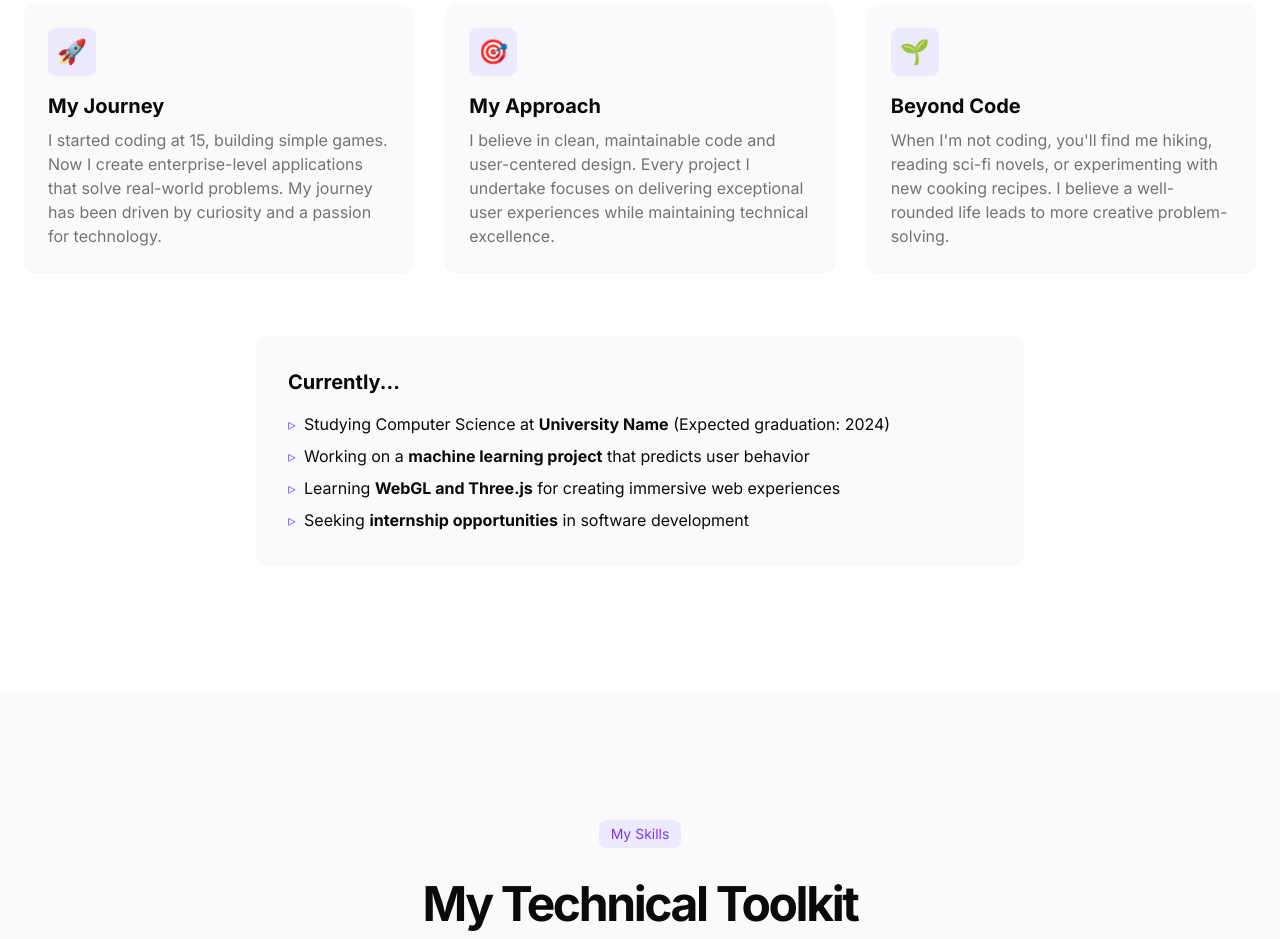
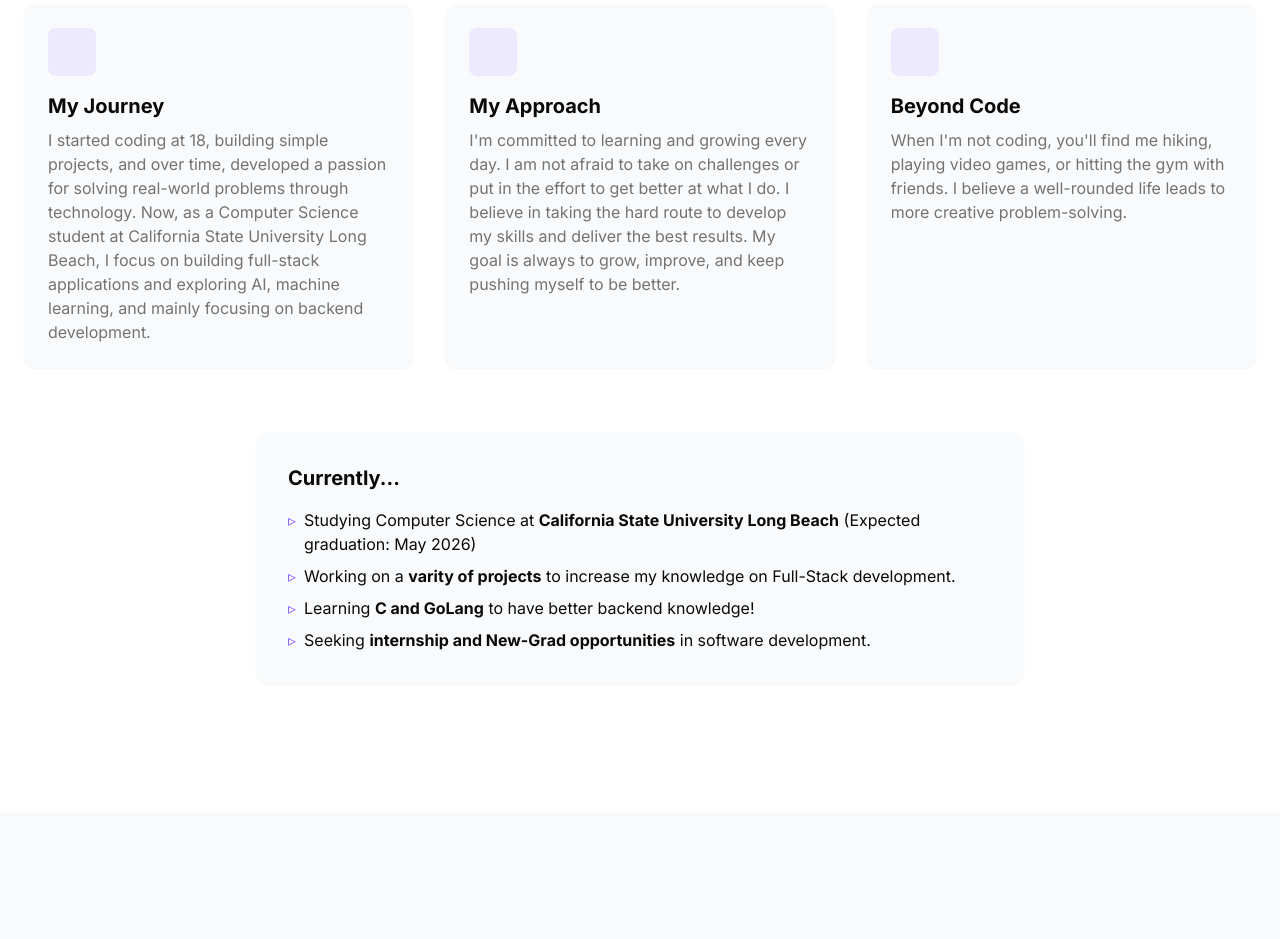
Before and after one commit to MahdiAlsalami/mahdi-portfolio, a Next.js app: page / in a window 1280 px wide. Shown: the part 1180-2119 px from the top of the page. Built offline with nearby package versions, Linux system fonts and the light colour scheme.

Commit message:
updated some text about myself

```diff
--- a/app/page.tsx
+++ b/app/page.tsx
@@ -28,7 +28,7 @@ export default function Home() {
 
               </div>
               <p className="max-w-[600px] text-gray-400 md:text-xl">
-                Rising senior at CSULB with ambitions of becoming a Full-Stack Developer. I enjoy coding, teaching
+                Rising senior at CSULB with ambitions of becoming a Software Engineer. I enjoy coding, teaching
                 others to code, and learning more about it! I'm constantly seeking new challenges and opportunities to
                 grow both personally and professionally in the tech industry.
               </p>
@@ -95,32 +95,33 @@ export default function Home() {
           <div className="grid md:grid-cols-3 gap-8 mt-16">
             <div className="bg-slate-50 dark:bg-slate-800 p-6 rounded-xl shadow-sm">
               <div className="w-12 h-12 bg-purple-100 dark:bg-purple-900/30 rounded-lg flex items-center justify-center mb-4">
-                <span className="text-2xl">🚀</span>
+                <span className="text-2xl"></span>
               </div>
               <h3 className="text-xl font-bold mb-2">My Journey</h3>
               <p className="text-muted-foreground">
-                I started coding at 15, building simple games. Now I create enterprise-level applications that solve
-                real-world problems. My journey has been driven by curiosity and a passion for technology.
+                I started coding at 18, building simple projects, and over time, developed a passion for solving real-world problems through technology. Now, as a Computer
+                Science student at California State University Long Beach, I focus on building full-stack applications and exploring AI, machine learning, and mainly focusing
+                on backend development.
               </p>
             </div>
             <div className="bg-slate-50 dark:bg-slate-800 p-6 rounded-xl shadow-sm">
               <div className="w-12 h-12 bg-purple-100 dark:bg-purple-900/30 rounded-lg flex items-center justify-center mb-4">
-                <span className="text-2xl">🎯</span>
+                <span className="text-2xl"></span>
               </div>
               <h3 className="text-xl font-bold mb-2">My Approach</h3>
               <p className="text-muted-foreground">
-                I believe in clean, maintainable code and user-centered design. Every project I undertake focuses on
-                delivering exceptional user experiences while maintaining technical excellence.
+                I'm committed to learning and growing every day. I am not afraid to take on challenges or put in the effort to get better at what I do.
+                I believe in taking the hard route to develop my skills and deliver the best results. My goal is always to grow, improve, and keep pushing myself to be better.
               </p>
             </div>
             <div className="bg-slate-50 dark:bg-slate-800 p-6 rounded-xl shadow-sm">
               <div className="w-12 h-12 bg-purple-100 dark:bg-purple-900/30 rounded-lg flex items-center justify-center mb-4">
-                <span className="text-2xl">🌱</span>
+                <span className="text-2xl"></span>
               </div>
               <h3 className="text-xl font-bold mb-2">Beyond Code</h3>
               <p className="text-muted-foreground">
-                When I'm not coding, you'll find me hiking, reading sci-fi novels, or experimenting with new cooking
-                recipes. I believe a well-rounded life leads to more creative problem-solving.
+                When I'm not coding, you'll find me hiking, playing video games, or hitting the gym with friends.
+                I believe a well-rounded life leads to more creative problem-solving.
               </p>
             </div>
           </div>
@@ -130,25 +131,25 @@ export default function Home() {
               <li className="flex items-start">
                 <span className="text-purple-500 mr-2">▹</span>
                 <span>
-                  Studying Computer Science at <strong>University Name</strong> (Expected graduation: 2024)
+                  Studying Computer Science at <strong>California State University Long Beach</strong> (Expected graduation: May 2026)
                 </span>
               </li>
               <li className="flex items-start">
                 <span className="text-purple-500 mr-2">▹</span>
                 <span>
-                  Working on a <strong>machine learning project</strong> that predicts user behavior
+                  Working on a <strong>varity of projects</strong> to increase my knowledge on Full-Stack development.
                 </span>
               </li>
               <li className="flex items-start">
                 <span className="text-purple-500 mr-2">▹</span>
                 <span>
-                  Learning <strong>WebGL and Three.js</strong> for creating immersive web experiences
+                  Learning <strong>C and GoLang</strong> to have better backend knowledge!
                 </span>
               </li>
               <li className="flex items-start">
                 <span className="text-purple-500 mr-2">▹</span>
                 <span>
-                  Seeking <strong>internship opportunities</strong> in software development
+                  Seeking <strong>internship and New-Grad opportunities</strong> in software development.
                 </span>
               </li>
             </ul>
@@ -164,9 +165,9 @@ export default function Home() {
               My Skills
             </div>
             <div className="space-y-2 max-w-3xl">
-              <h2 className="text-3xl font-bold tracking-tighter sm:text-4xl md:text-5xl">My Technical Toolkit</h2>
+              <h2 className="text-3xl font-bold tracking-tighter sm:text-4xl md:text-5xl">My Technical Skills</h2>
               <p className="mx-auto max-w-[700px] text-muted-foreground md:text-xl">
-                Explore my skills by navigating through different categories.
+
               </p>
             </div>
           </div>
@@ -306,7 +307,7 @@ export default function Home() {
                       href="mailto:mahdialsalami0@example.com"
                       className="hover:text-purple-600 dark:hover:text-purple-400 transition-colors"
                     >
-                      mahdialsalami0@example.com
+                      mahdialsalami0@gmail.com
                     </a>
                   </div>
                   <div className="flex items-center gap-3">
@@ -377,22 +378,14 @@ export default function Home() {
                 href="#"
                 className="text-sm text-muted-foreground hover:text-purple-600 dark:hover:text-purple-400 transition-colors"
               >
-                Privacy Policy
+
               </Link>
               <Link
                 href="#"
                 className="text-sm text-muted-foreground hover:text-purple-600 dark:hover:text-purple-400 transition-colors"
               >
-                Terms of Service
+
               </Link>
-              <a
-                href="https://vercel.com"
-                target="_blank"
-                rel="noopener noreferrer"
-                className="text-sm text-muted-foreground hover:text-purple-600 dark:hover:text-purple-400 transition-colors flex items-center gap-1"
-              >
-                Powered by Vercel <ExternalLink className="h-3 w-3" />
-              </a>
             </div>
           </div>
         </div>
```
